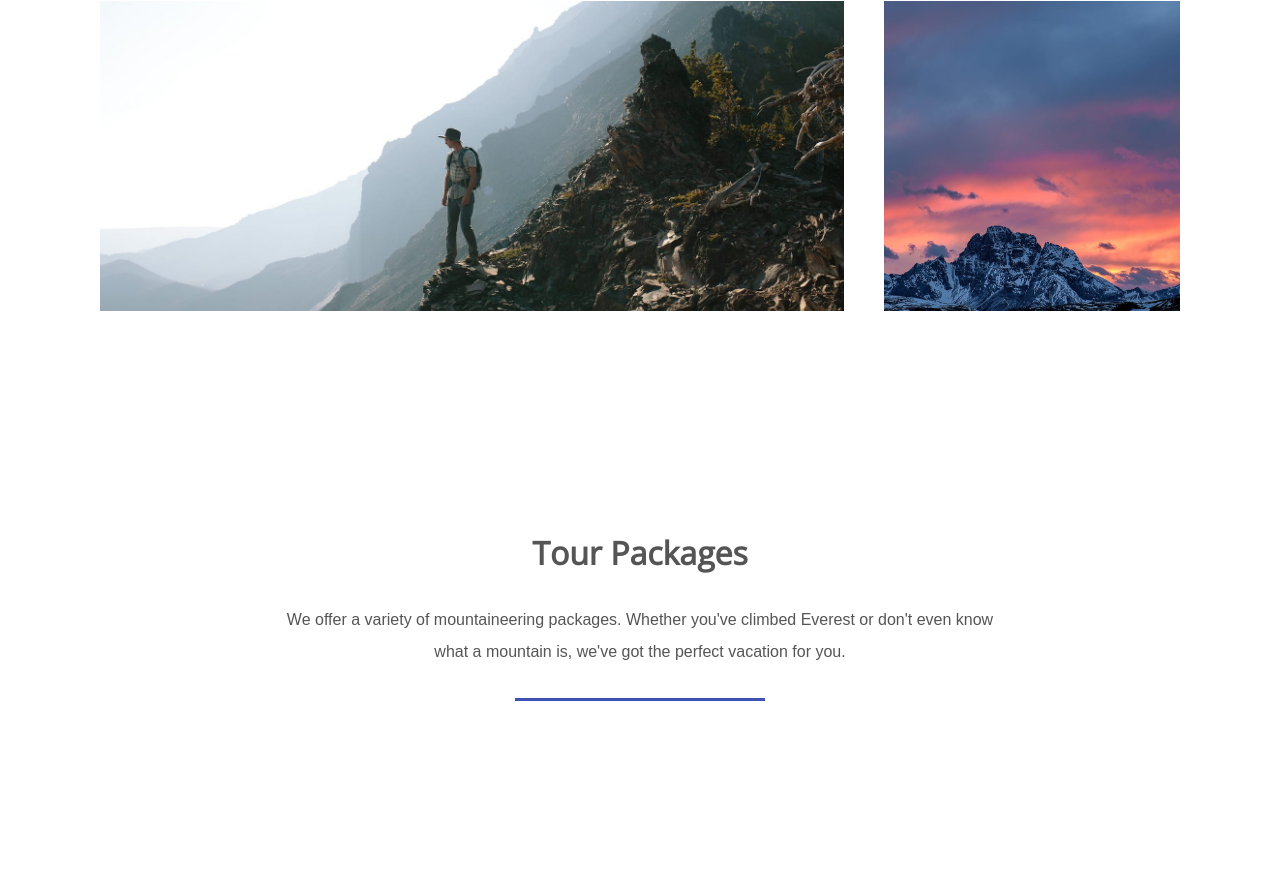
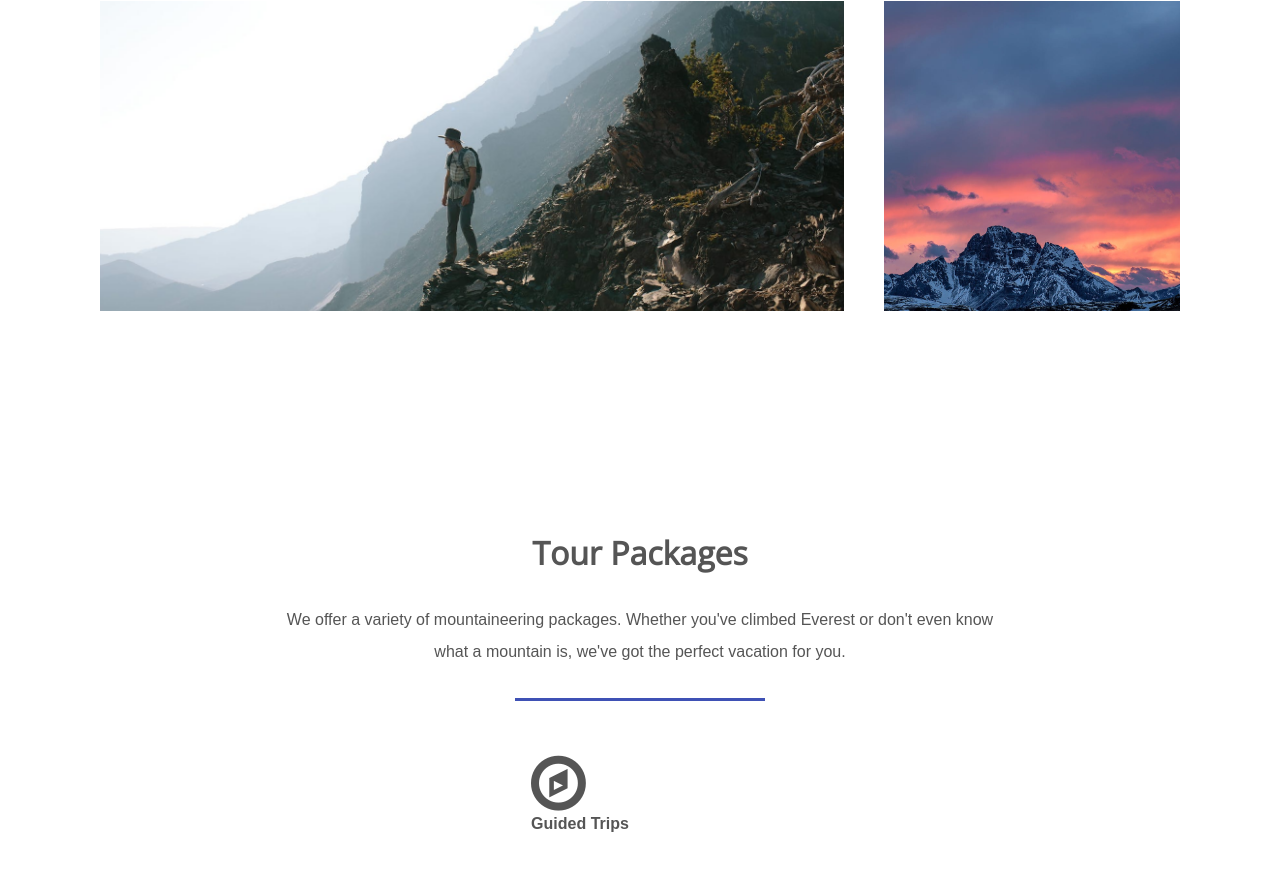
Before and after one commit to NuttaneeKnight/mountainTravel, a plain HTML site: page index.html in a window 1280 px wide. Shown: the part 1489-2360 px from the top of the page. Drawn offline with nearby package versions, Linux system fonts and the light colour scheme.

Commit message:
added icon guided trips

```diff
--- a/index.html
+++ b/index.html
@@ -77,8 +77,8 @@
       <hr>
       <ul class="grid">
         <li>
-          <i></i>
-          <h4></h4>
+          <i class="fa fa-compass fa-4x"></i>
+          <h4>Guided Trips</h4>
           <p></p>
         </li>
         <li>
```
